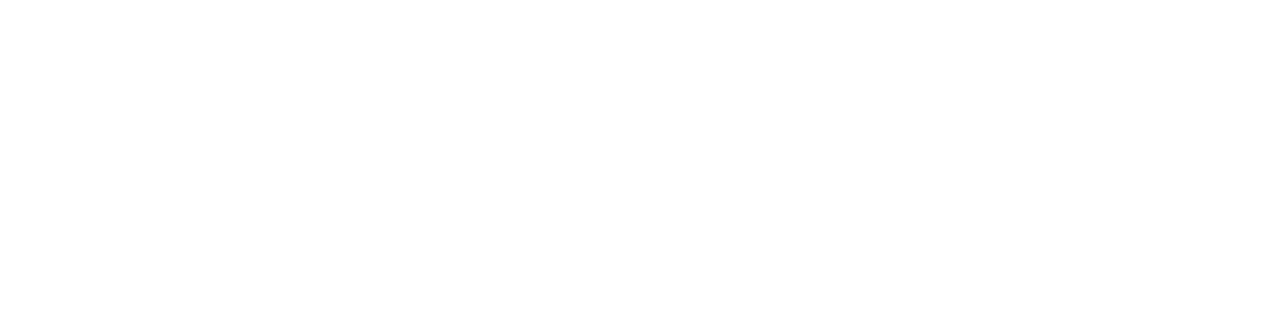
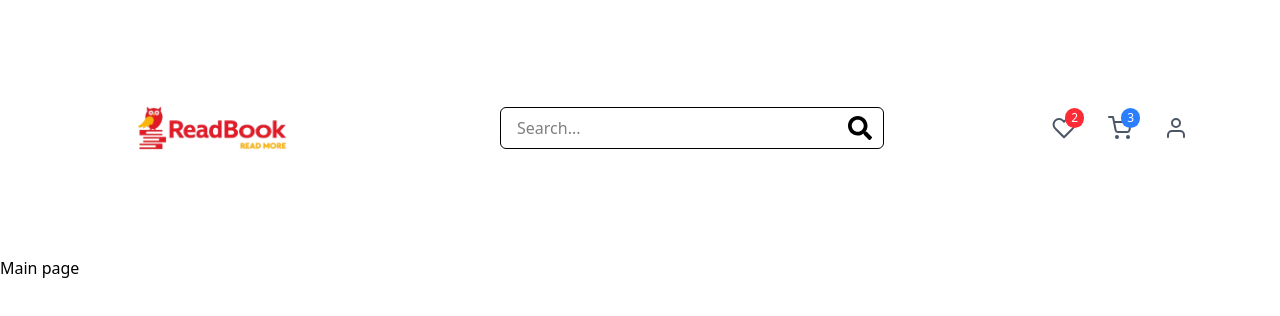
Before and after one commit to AnastasiiaNychkalo/ReadStore, a React (Vite) app: page / in a window 1280 px wide. Shown: the top 316 px of the page. Built offline with nearby package versions, Linux system fonts and the light colour scheme.

Commit message:
feat(header) add header(logo, input, icons (selected, basket, profile))

```diff
--- a/package.json
+++ b/package.json
@@ -13,6 +13,8 @@
     "@tailwindcss/vite": "^4.1.11",
     "react": "^19.1.0",
     "react-dom": "^19.1.0",
+    "react-icons": "^5.5.0",
+    "react-router-dom": "^7.6.3",
     "tailwindcss": "^4.1.11"
   },
   "devDependencies": {
--- a/src/App.tsx
+++ b/src/App.tsx
@@ -1,11 +1,18 @@
-
+import Header from "./header/Header"
+import { BrowserRouter, Routes, Route } from "react-router-dom"
+import Home from "./pages/Home"
 
 function App() {
 
 
   return (
     <>
-
+    <BrowserRouter>
+      <Header />
+      <Routes>
+        <Route path="/" element={<Home />}/>
+      </Routes>
+    </BrowserRouter>
     </>
   )
 }
--- /dev/null
+++ b/src/header/Header.tsx
@@ -0,0 +1,54 @@
+import React from "react";
+import { useNavigate } from "react-router-dom"
+import logo from "../../public/logo.png"
+import { FaSearch } from "react-icons/fa"
+import { FiHeart, FiShoppingCart, FiUser, FiMenu } from "react-icons/fi"
+
+
+const Header: React.FC = () => {
+  const navigate = useNavigate();
+
+
+  return (
+    <div className={"max-w-7xl mx-auto flex items-center justify-around gap-4 px-4 py-2"}>
+      <img src={logo} alt="Logo" className={"h-30 sm:h-40 md:h-45 lg:h-50 xl:h-60 hover:cursor-alias"} onClick={() => navigate("/")}/>
+      <div className="relative w-full max-w-sm">
+        <input
+          type="text"
+          placeholder="Search..."
+          className={"w-full pr-10 pl-4 py-2 border rounded-md focus:outline-none focus:ring-2 focus:ring-amber-600"}
+        />
+        <FaSearch className={"absolute right-3 top-1/2 transform -translate-y-1/2 text-2xl"} />
+      </div>
+      <div className={"hidden sm:flex items-center gap-8 text-2xl text-gray-600 relative"}>
+    {/* selected */}
+      <div className="relative cursor-pointer">
+        <FiHeart />
+        <span className={"absolute -top-2 -right-2 bg-red-500 text-white text-xs px-1.5 py-0.5 rounded-full"}>
+          2
+        </span>
+      </div>
+
+      {/* basket */}
+      <div className="relative cursor-pointer">
+        <FiShoppingCart />
+        <span className={"absolute -top-2 -right-2 bg-blue-500 text-white text-xs px-1.5 py-0.5 rounded-full"}>
+          3
+        </span>
+      </div>
+
+      {/* profile */}
+      <div className="cursor-pointer">
+        <FiUser />
+      </div>
+    </div>
+
+      {/* burger-menu */}
+      <div className={"sm:hidden text-3xl cursor-pointer"}>
+        <FiMenu />
+      </div>
+    </div>
+  )
+}
+
+export default Header;
--- /dev/null
+++ b/src/pages/Home.tsx
@@ -0,0 +1,9 @@
+
+
+const Home = () => {
+  return (
+    <><h1>Main page</h1></>
+  )
+}
+
+export default Home;
```
Also changed, not shown: public/logo.png (added), 1 other file (tests, documents, lock files or other folders).
